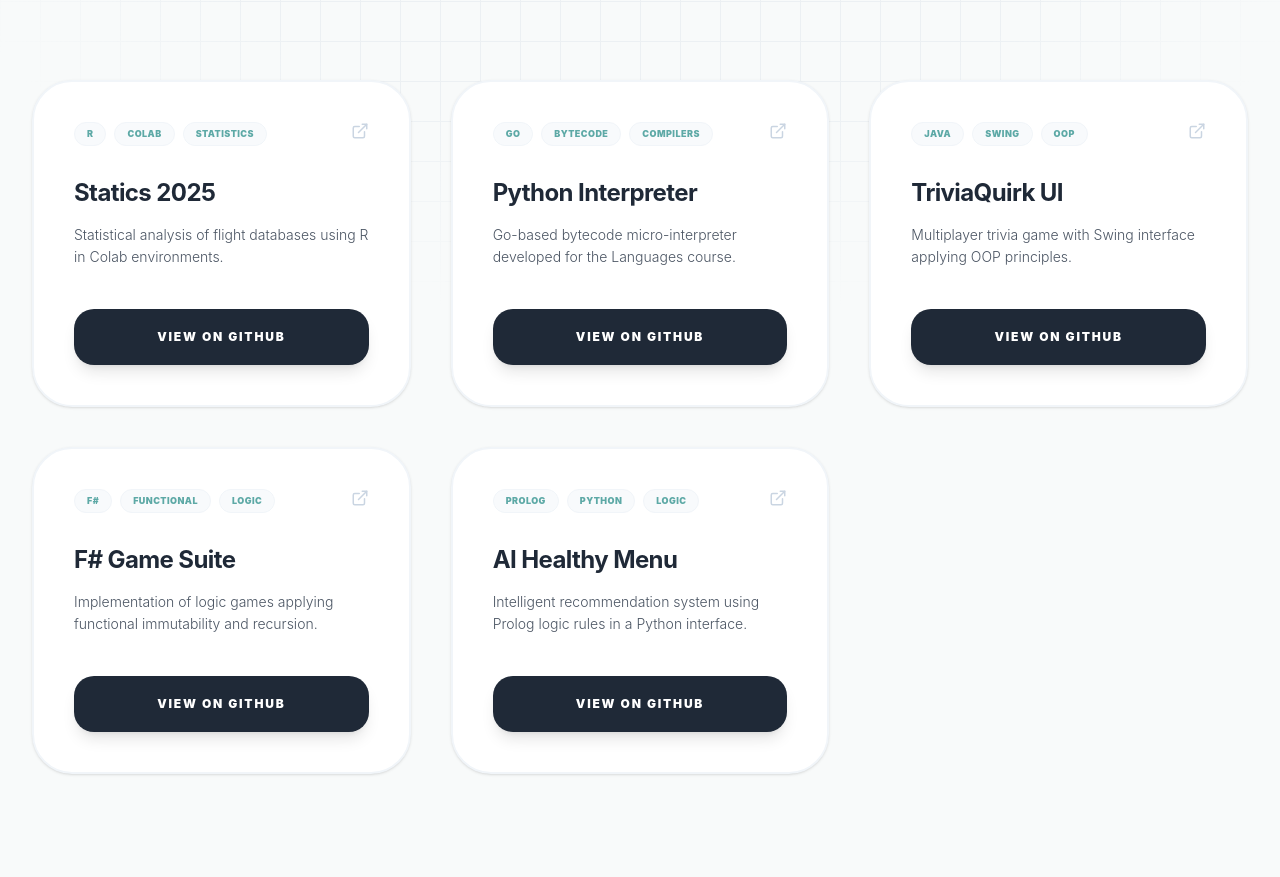
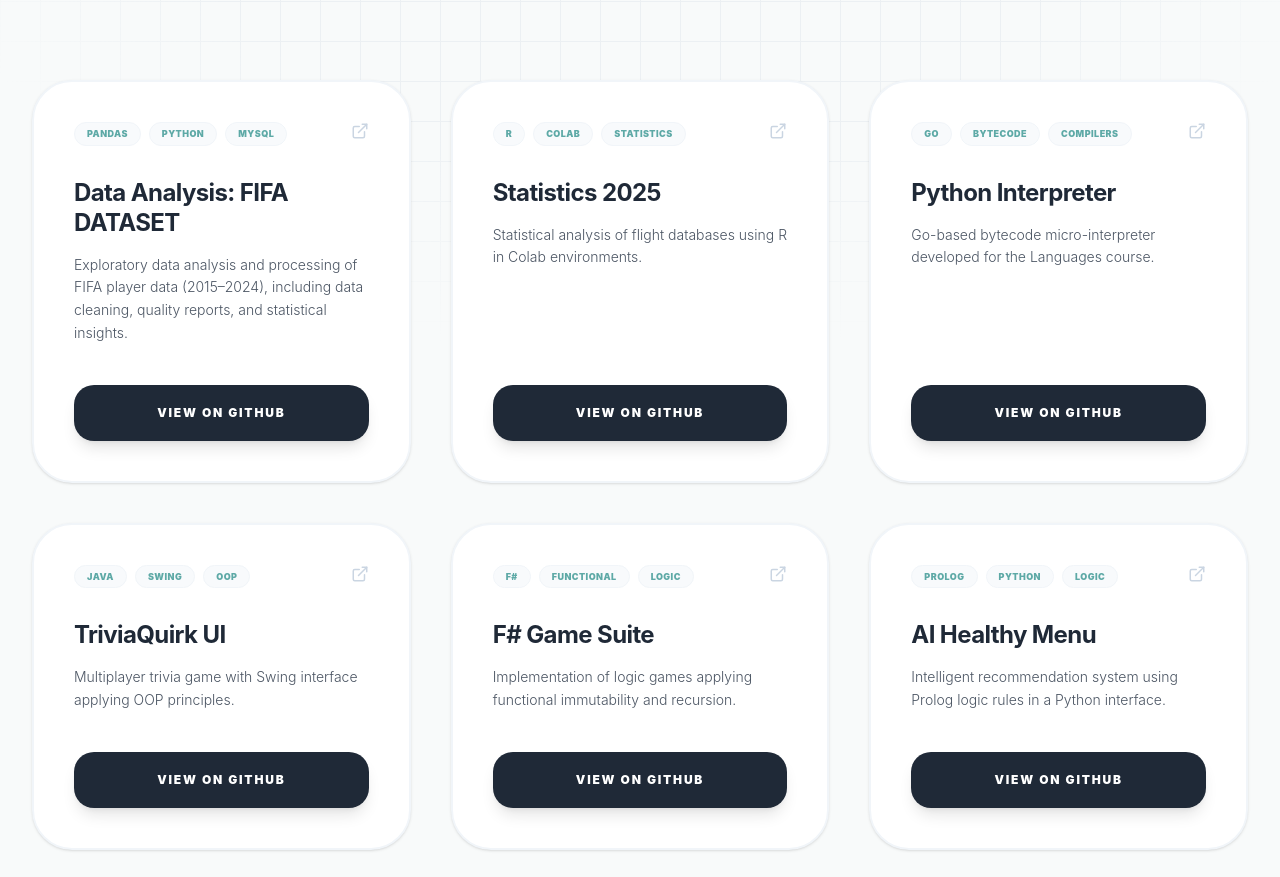
Before and after one commit to SharonBlanco/MyWebPage, a React (Vite) app: page / in a window 1280 px wide. Shown: the part 4680-5557 px from the top of the page. Built offline with nearby package versions, Linux system fonts and the light colour scheme.

Commit message:
Change project title and description for FIFA dataset
Updated project titles and descriptions in constants.

```diff
--- a/src/constants.ts
+++ b/src/constants.ts
@@ -38,7 +38,13 @@ export const THEMES: Record<ThemeVibe, ThemeConfig> = {
 
 export const PROJECTS: Project[] = [
   {
-    title: "Statics 2025",
+    title: "Data Analysis: FIFA DATASET",
+    desc: "Exploratory data analysis and processing of FIFA player data (2015–2024), including data cleaning, quality reports, and statistical insights.",
+    techs: ["Pandas", "Python", "MySQL"],
+    link: "https://github.com/SharonBlanco/Proyecto_Analisis_De_Datos_DATASET_FIFA",
+  },
+  {
+    title: "Statistics 2025",
     desc: "Statistical analysis of flight databases using R in Colab environments.",
     techs: ["R", "Colab", "Statistics"],
     link: "https://github.com/SharonBlanco/Proyectos_Estadistica_2025",
```
